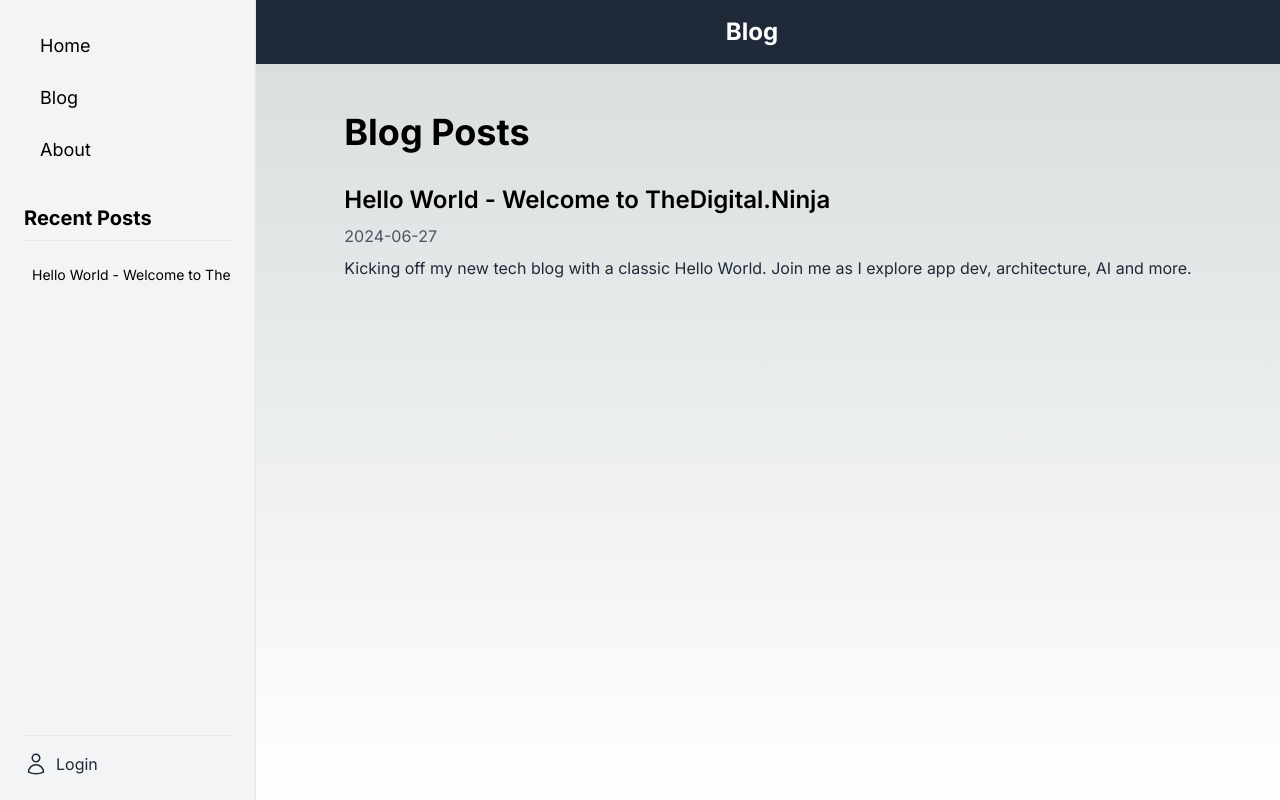
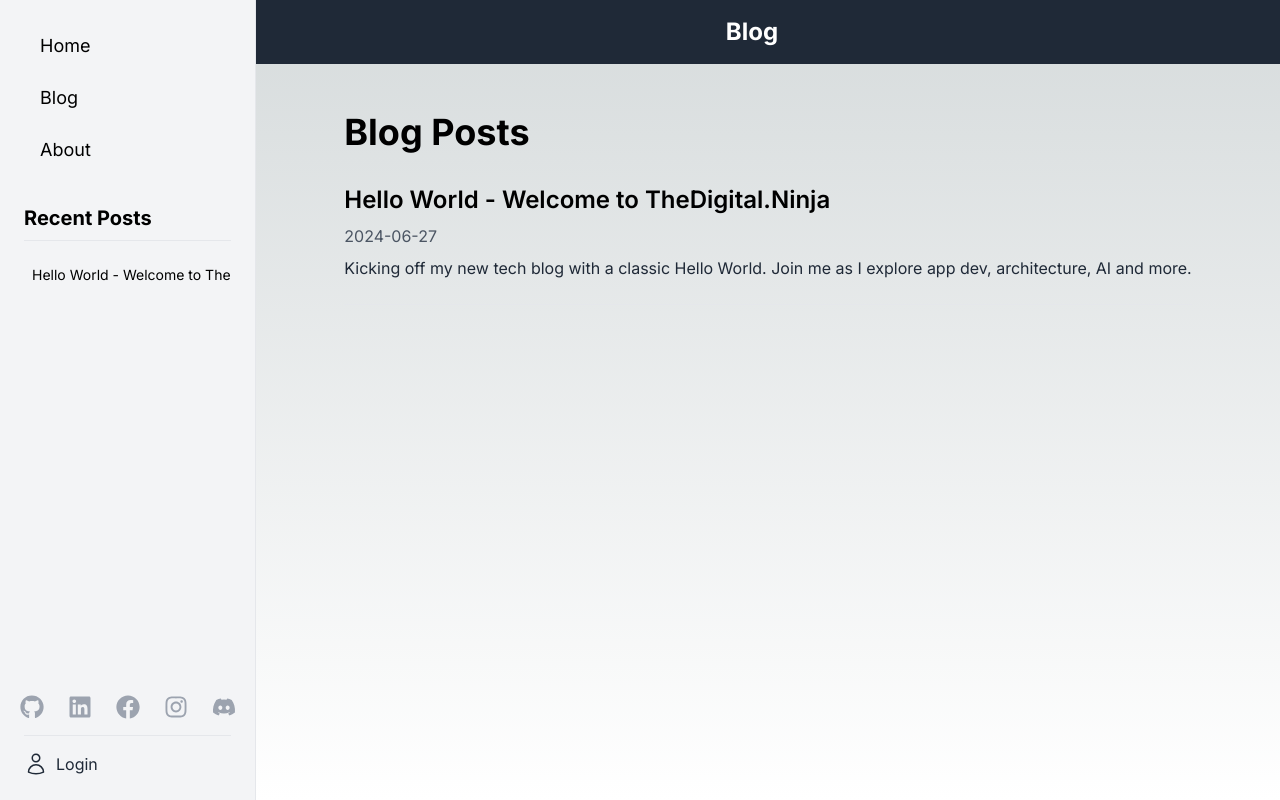
Before and after one commit to TheDigitalNinja/thedigitalninja-nextjs, a Next.js app: page /blog in a window 1280 px wide. Built offline with nearby package versions, Linux system fonts and the light colour scheme; no server answers.

Commit message:
Add socials

```diff
--- a/src/components/Sidebar.tsx
+++ b/src/components/Sidebar.tsx
@@ -12,6 +12,7 @@
 import Link from 'next/link';
 import { getSortedPostsData } from '../lib/posts';
 import { LoginLogoutButton } from './LoginLogoutButton';
+import Socials from './Socials';
 
 interface PostData {
   slug: string;
@@ -61,10 +62,13 @@ const Sidebar: React.FC = () => {
         </section>
       </div>
 
+      <Socials />
+
       {/* Login/Logout Button */}
       <div className="mt-4 pt-4 border-t border-gray-200 dark:border-gray-700">
         <LoginLogoutButton />
       </div>
+
     </aside>
   );
 };
--- a/src/components/SidebarMobile.tsx
+++ b/src/components/SidebarMobile.tsx
@@ -1,6 +1,7 @@
 import React from 'react';
 import { Dialog, DialogPanel, Transition, TransitionChild } from '@headlessui/react';
 import { LoginLogoutButton } from './LoginLogoutButton';
+import Socials from './Socials';
 import Link from 'next/link';
 
 interface SidebarProps {
@@ -37,6 +38,7 @@ const SidebarMobile: React.FC<SidebarProps> = ({ isOpen, onClose }) => {
             <div className="p-6 flex-grow">
               <nav className="mb-8">
                 <ul className="space-y-2">
+
                   {['Home', 'Blog', 'About'].map((item) => (
                     <li key={item}>
                       <Link
@@ -48,9 +50,13 @@ const SidebarMobile: React.FC<SidebarProps> = ({ isOpen, onClose }) => {
                       </Link>
                     </li>
                   ))}
+
                 </ul>
               </nav>
             </div>
+
+            <Socials />
+
             <div className="mt-4 pt-4 border-t border-gray-200 dark:border-gray-700 p-6">
               <LoginLogoutButton />
             </div>
--- /dev/null
+++ b/src/components/Socials.tsx
@@ -0,0 +1,25 @@
+import { FaGithub, FaLinkedin, FaFacebook, FaInstagram, FaDiscord } from 'react-icons/fa';
+
+const Socials = () => {
+  return (
+    <div className="flex justify-center space-x-6">
+      <a href="https://github.com/TheDigitalNinja" target="_blank" rel="noopener noreferrer" aria-label="GitHub">
+        <FaGithub className="w-6 h-6 text-gray-400 hover:text-gray-300" />
+      </a>
+      <a href="https://www.linkedin.com/in/TheDigitalNinja" target="_blank" rel="noopener noreferrer" aria-label="LinkedIn">
+        <FaLinkedin className="w-6 h-6 text-gray-400 hover:text-gray-300" />
+      </a>
+      <a href="https://www.facebook.com/RussellPerkinsDenver" target="_blank" rel="noopener noreferrer" aria-label="Facebook">
+        <FaFacebook className="w-6 h-6 text-gray-400 hover:text-gray-300" />
+      </a>
+      <a href="https://www.instagram.com/perkinsrussell/" target="_blank" rel="noopener noreferrer" aria-label="Instagram">
+        <FaInstagram className="w-6 h-6 text-gray-400 hover:text-gray-300" />
+      </a>
+      <a href="https://discord.gg/Rkrn8Udqp9" target="_blank" rel="noopener noreferrer" aria-label="Discord">
+        <FaDiscord className="w-6 h-6 text-gray-400 hover:text-gray-300" />
+      </a>
+    </div>
+  );
+};
+
+export default Socials;
```
